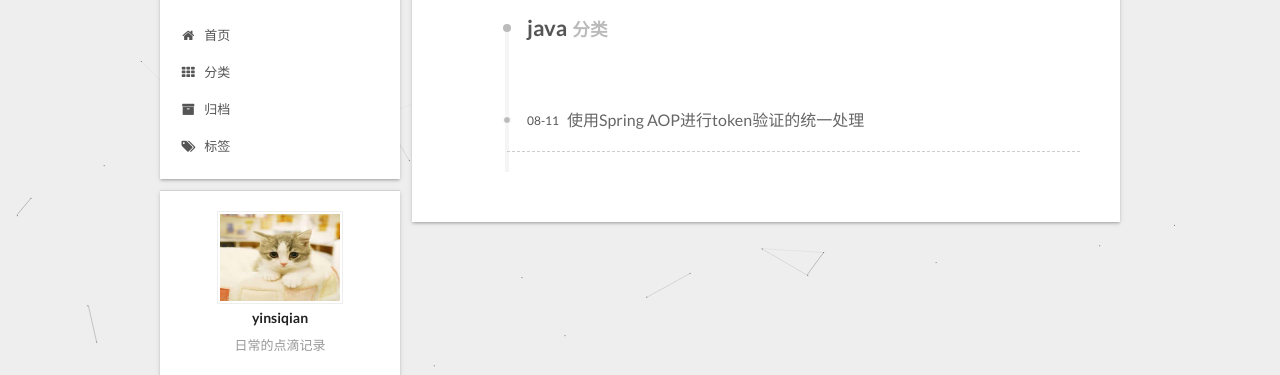
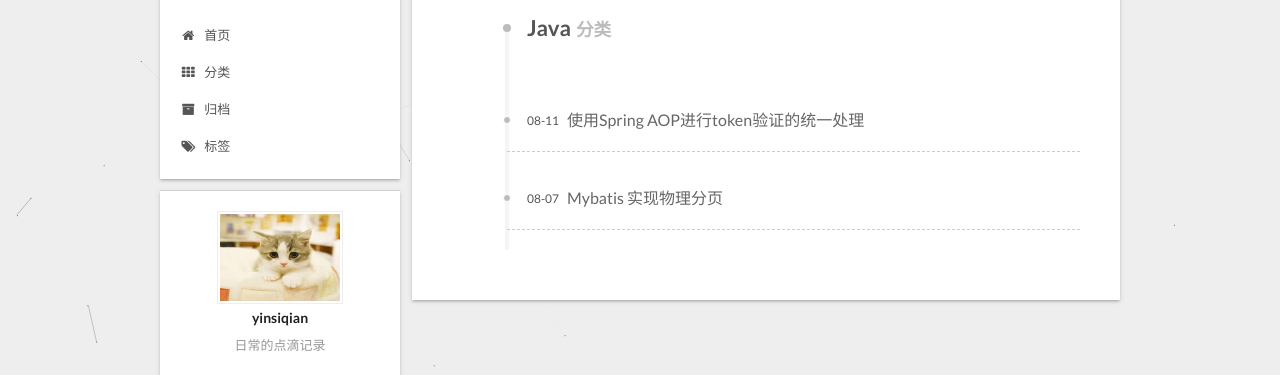
Before and after one commit to YinSiQian/YinSiQian.github.io, a plain HTML site: page categories/Java/index.html in a window 1280 px wide. Shown: the part 92-467 px from the top of the page. Drawn offline with Linux system fonts and the light colour scheme; a script that the page names is missing.

Commit message:
Site updated: 2017-08-11 19:35:22

```diff
--- a/categories/Java/index.html
+++ b/categories/Java/index.html
@@ -97,7 +97,7 @@
 <meta name="description" content="日常的点滴记录">
 <meta property="og:type" content="website">
 <meta property="og:title" content="琴瑟愿与,共沐春秋">
-<meta property="og:url" content="http://yoursite.com/categories/java/index.html">
+<meta property="og:url" content="http://yoursite.com/categories/Java/index.html">
 <meta property="og:site_name" content="琴瑟愿与,共沐春秋">
 <meta property="og:description" content="日常的点滴记录">
 <meta property="og:locale" content="zh-Hans">
@@ -132,13 +132,13 @@
 
 
 
-  <link rel="canonical" href="http://yoursite.com/categories/java/"/>
+  <link rel="canonical" href="http://yoursite.com/categories/Java/"/>
 
 
 
 
 
-  <title>分类: java | 琴瑟愿与,共沐春秋</title>
+  <title>分类: Java | 琴瑟愿与,共沐春秋</title>
 
 
 
@@ -274,7 +274,7 @@
 
     <div id="posts" class="posts-collapse">
       <div class="collection-title">
-        <h1>java<small>分类</small>
+        <h1>Java<small>分类</small>
         </h1>
       </div>
 
@@ -299,6 +299,34 @@
               datetime="2017-08-11T14:04:05+08:00"
               content="2017-08-11" >
           08-11
+        </time>
+      </div>
+
+    </header>
+  </article>
+
+
+
+
+
+  <article class="post post-type-categories" itemscope itemtype="http://schema.org/Article">
+    <header class="post-header">
+
+      <h2 class="post-title">
+
+            <a class="post-title-link" href="/2017/08/07/categories/" itemprop="url">
+
+                <span itemprop="name">Mybatis 实现物理分页</span>
+
+            </a>
+
+      </h2>
+
+      <div class="post-meta">
+        <time class="post-time" itemprop="dateCreated"
+              datetime="2017-08-07T16:23:33+08:00"
+              content="2017-08-07" >
+          08-07
         </time>
       </div>
 
```
Also changed, not shown: 2017/08/11/spring-aop-tokenValidate/index.html (+3 -3 lines), categories/index.html (+1 -1 lines), index.html (+2 -2 lines).
